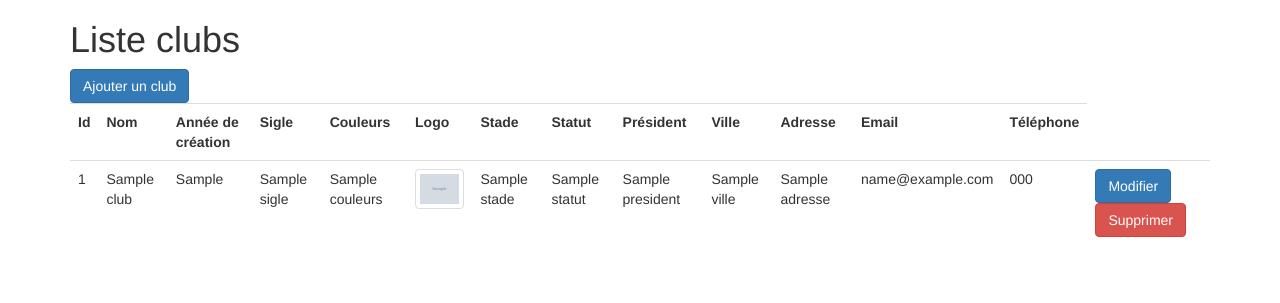
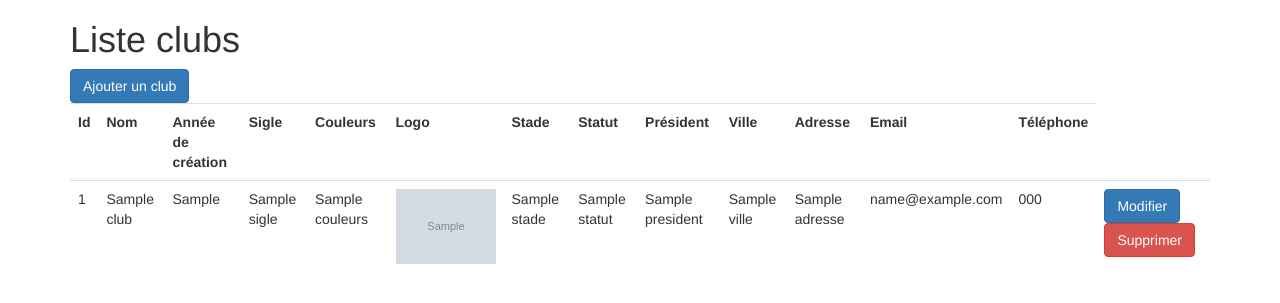
Before and after one commit to Mobize/Projet-Symfony-equipe, a Symfony app: template templates/admin/club/index.html.twig in a window 1280 px wide. Shown: the part 142-445 px from the top of the page. Run offline with Twig, Linux system fonts and the light colour scheme; the template is opened without the code that fills it: most values are stand-ins (such as "Sample title", 1, 10 or a date in 2020); grey boxes marked "Sample" are stand-in pictures; some libraries are stand-ins or nearby versions.

Commit message:
modif de l'index fonctionnement de l'affichage des photos

```diff
--- a/src/Controller/Admin/ClubController.php
+++ b/src/Controller/Admin/ClubController.php
@@ -43,13 +43,13 @@ class ClubController extends Controller
         $originalImage = null;
         // fin tentative--1
 
-        if(is_null($id)) {
+        if(is_null($id) ) {
             $club = new Club();
         } else {
             $club = $em->getRepository(Club::class)->find($id);
 
             //tentative gestion image --2
-            if (!is_null($club->getLogo())) {
+            if (!is_null($club->getLogo()) ) {
                 $originalImage = $club->getLogo();
                 $imagePath = $this->getParameter('upload_dir') . '/' . $originalImage;
                 // objet File pour éviter une erreur du formulaire
--- a/templates/admin/club/index.html.twig
+++ b/templates/admin/club/index.html.twig
@@ -31,7 +31,7 @@
                 <td>{{ club.couleurs }}</td>
                 <td>
                 {% if club.logo is not null %}
-        <div class="thumbnail">
+        <div class="">
             <img src="{{ asset('upload/' ~ club.logo) }}" width="100px">
         </div>
                 {% endif %}
```
Also changed, not shown: public/upload/5aa8f012158ee.gif (added).
